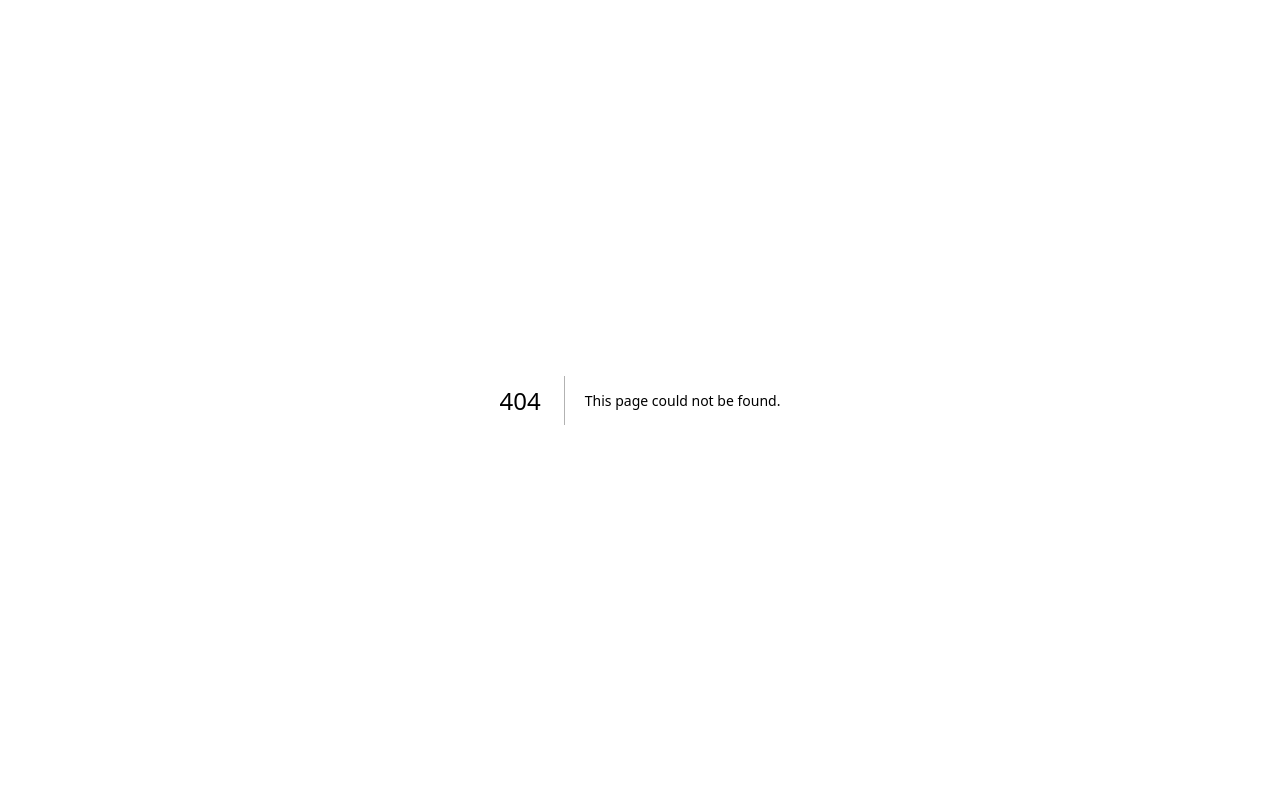
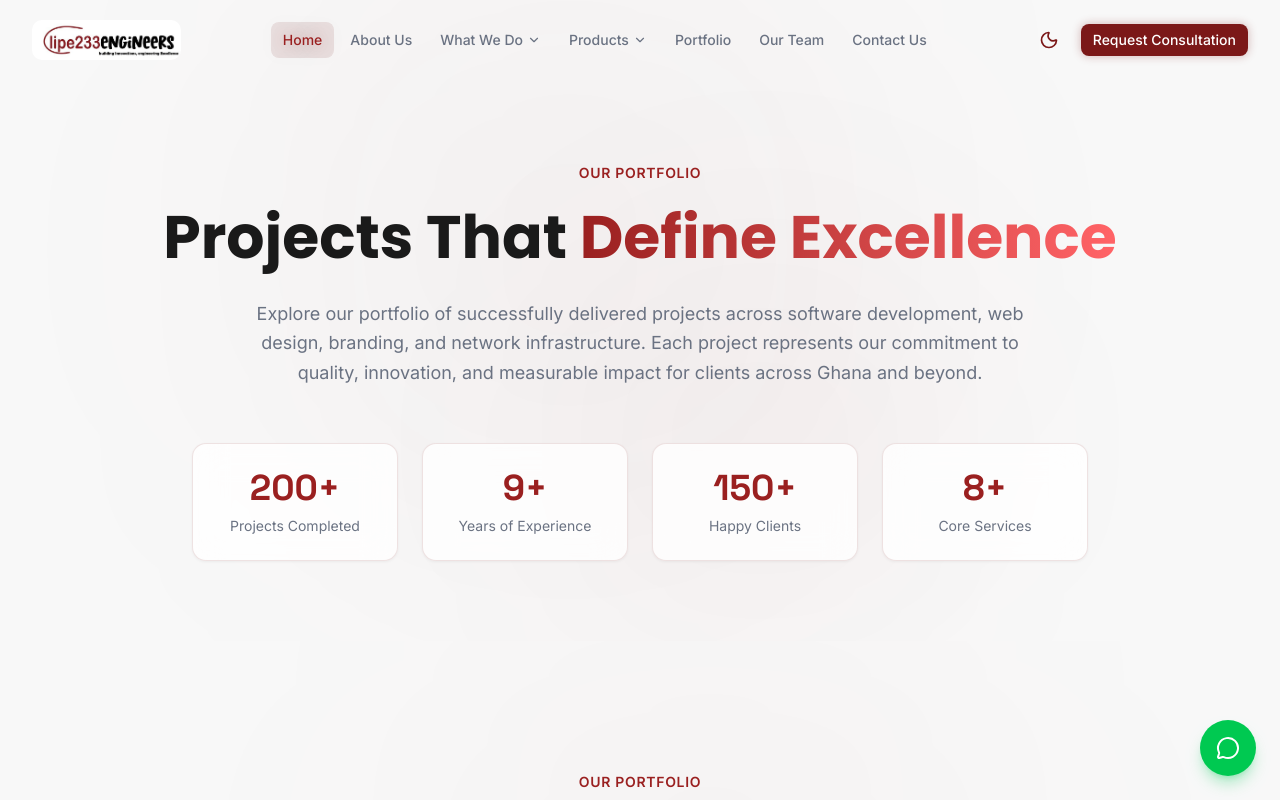
Before and after one commit to lilromeo2290/clipe233, a Next.js app: page /portfolio in a window 1280 px wide. Before the commit this address had no page. Shown: the top 800 px of the page. Built offline with nearby package versions, Linux system fonts and the light colour scheme.

Commit message:
Add dedicated /portfolio page and link it in navbar
- src/app/portfolio/page.tsx: new standalone portfolio page with hero, stats, project grid (reuses PortfolioSection), and CTA
- src/components/sections/Navbar.tsx: Portfolio link now points to /portfolio page (was #portfolio anchor)

```diff
--- /dev/null
+++ b/src/app/portfolio/page.tsx
@@ -0,0 +1,136 @@
+"use client";
+
+import { motion, useInView } from "framer-motion";
+import { useRef } from "react";
+import { ArrowRight, Filter } from "lucide-react";
+import { Button } from "@/components/ui/button";
+import dynamic from "next/dynamic";
+import PortfolioSection from "@/components/sections/PortfolioSection";
+
+const Navbar = dynamic(() => import("@/components/sections/Navbar"), { ssr: false });
+const Footer = dynamic(() => import("@/components/sections/Footer"), { ssr: false });
+const WhatsAppFloat = dynamic(() => import("@/components/sections/WhatsAppFloat"), { ssr: false });
+
+export default function PortfolioPage() {
+  const heroRef = useRef(null);
+  const heroInView = useInView(heroRef, { once: true, margin: "-100px" });
+
+  return (
+    <main className="min-h-screen bg-background">
+      <Navbar />
+
+      {/* Hero */}
+      <section className="relative pt-32 pb-16 lg:pt-40 lg:pb-20 overflow-hidden">
+        <div className="absolute top-0 left-1/4 w-[500px] h-[500px] rounded-full bg-falu/5 blur-[150px]" />
+        <div className="absolute bottom-0 right-1/4 w-[400px] h-[400px] rounded-full bg-falu/3 blur-[120px]" />
+
+        <div
+          ref={heroRef}
+          className="max-w-7xl mx-auto px-4 sm:px-6 lg:px-8 relative z-10 text-center"
+        >
+          <motion.div
+            initial={{ opacity: 0, y: 30 }}
+            animate={heroInView ? { opacity: 1, y: 0 } : {}}
+            transition={{ duration: 0.6 }}
+          >
+            <span className="text-falu-light text-sm font-semibold tracking-wider uppercase font-[family-name:var(--font-inter)]">
+              Our Portfolio
+            </span>
+            <h1 className="text-4xl sm:text-5xl lg:text-6xl font-bold mt-4 mb-6 font-[family-name:var(--font-poppins)] leading-tight">
+              Projects That{" "}
+              <span className="text-transparent bg-clip-text bg-gradient-to-r from-falu-light to-red-400">
+                Define Excellence
+              </span>
+            </h1>
+            <p className="max-w-3xl mx-auto text-lg text-gray-500 dark:text-silver/70 font-[family-name:var(--font-inter)] leading-relaxed">
+              Explore our portfolio of successfully delivered projects across
+              software development, web design, branding, and network
+              infrastructure. Each project represents our commitment to quality,
+              innovation, and measurable impact for clients across Ghana and
+              beyond.
+            </p>
+          </motion.div>
+
+          {/* Quick stats */}
+          <motion.div
+            initial={{ opacity: 0, y: 20 }}
+            animate={heroInView ? { opacity: 1, y: 0 } : {}}
+            transition={{ duration: 0.6, delay: 0.3 }}
+            className="grid grid-cols-2 md:grid-cols-4 gap-6 mt-14 max-w-4xl mx-auto"
+          >
+            {[
+              { value: "200+", label: "Projects Completed" },
+              { value: "9+", label: "Years of Experience" },
+              { value: "150+", label: "Happy Clients" },
+              { value: "8+", label: "Core Services" },
+            ].map((stat, i) => (
+              <div key={i} className="glass-card rounded-xl p-6 text-center hover-lift">
+                <div className="text-3xl sm:text-4xl font-bold text-falu-light font-[family-name:var(--font-space-grotesk)] mb-2">
+                  {stat.value}
+                </div>
+                <div className="text-sm text-gray-500 dark:text-silver/60 font-[family-name:var(--font-inter)]">
+                  {stat.label}
+                </div>
+              </div>
+            ))}
+          </motion.div>
+        </div>
+      </section>
+
+      {/* Portfolio grid (reuses homepage section) */}
+      <PortfolioSection />
+
+      {/* CTA */}
+      <section className="py-20 overflow-hidden">
+        <div className="max-w-7xl mx-auto px-4 sm:px-6 lg:px-8 relative z-10">
+          <motion.div
+            initial={{ opacity: 0, y: 20 }}
+            whileInView={{ opacity: 1, y: 0 }}
+            viewport={{ once: true }}
+            transition={{ duration: 0.6 }}
+            className="text-center"
+          >
+            <div className="glass-card rounded-2xl p-8 md:p-12 max-w-3xl mx-auto">
+              <h3 className="text-2xl font-bold mb-4 font-[family-name:var(--font-poppins)]">
+                Have a Project in Mind?
+              </h3>
+              <p className="text-gray-500 dark:text-silver/70 mb-6 font-[family-name:var(--font-inter)]">
+                Whether you need a custom software solution, a stunning website,
+                a complete brand identity, or robust network infrastructure — our
+                team is ready to bring your vision to life. Let&apos;s build
+                something exceptional together.
+              </p>
+              <div className="flex flex-col sm:flex-row gap-4 justify-center">
+                <a href="/contact">
+                  <Button
+                    size="lg"
+                    className="bg-falu hover:bg-falu-light text-white glow-red-sm hover:glow-red transition-all duration-300 font-[family-name:var(--font-inter)]"
+                  >
+                    Start a Project
+                    <ArrowRight className="ml-2 h-4 w-4" />
+                  </Button>
+                </a>
+                <a
+                  href="https://wa.me/233249783736"
+                  target="_blank"
+                  rel="noopener noreferrer"
+                >
+                  <Button
+                    size="lg"
+                    variant="outline"
+                    className="border-falu/40 text-falu-light hover:bg-falu/10 font-[family-name:var(--font-inter)]"
+                  >
+                    Chat on WhatsApp
+                  </Button>
+                </a>
+              </div>
+            </div>
+          </motion.div>
+        </div>
+      </section>
+
+      <Footer />
+      <WhatsAppFloat />
+    </main>
+  );
+}
--- a/src/components/sections/Navbar.tsx
+++ b/src/components/sections/Navbar.tsx
@@ -40,7 +40,7 @@ const navLinks: NavLink[] = [
       { label: "Clipe SMS CRM", href: "/clipe-sms-crm", isPage: true },
     ],
   },
-  { label: "Portfolio", href: "#portfolio" },
+  { label: "Portfolio", href: "/portfolio", isPage: true },
   { label: "Our Team", href: "#team" },
   { label: "Contact Us", href: "/contact", isPage: true },
 ];
```
